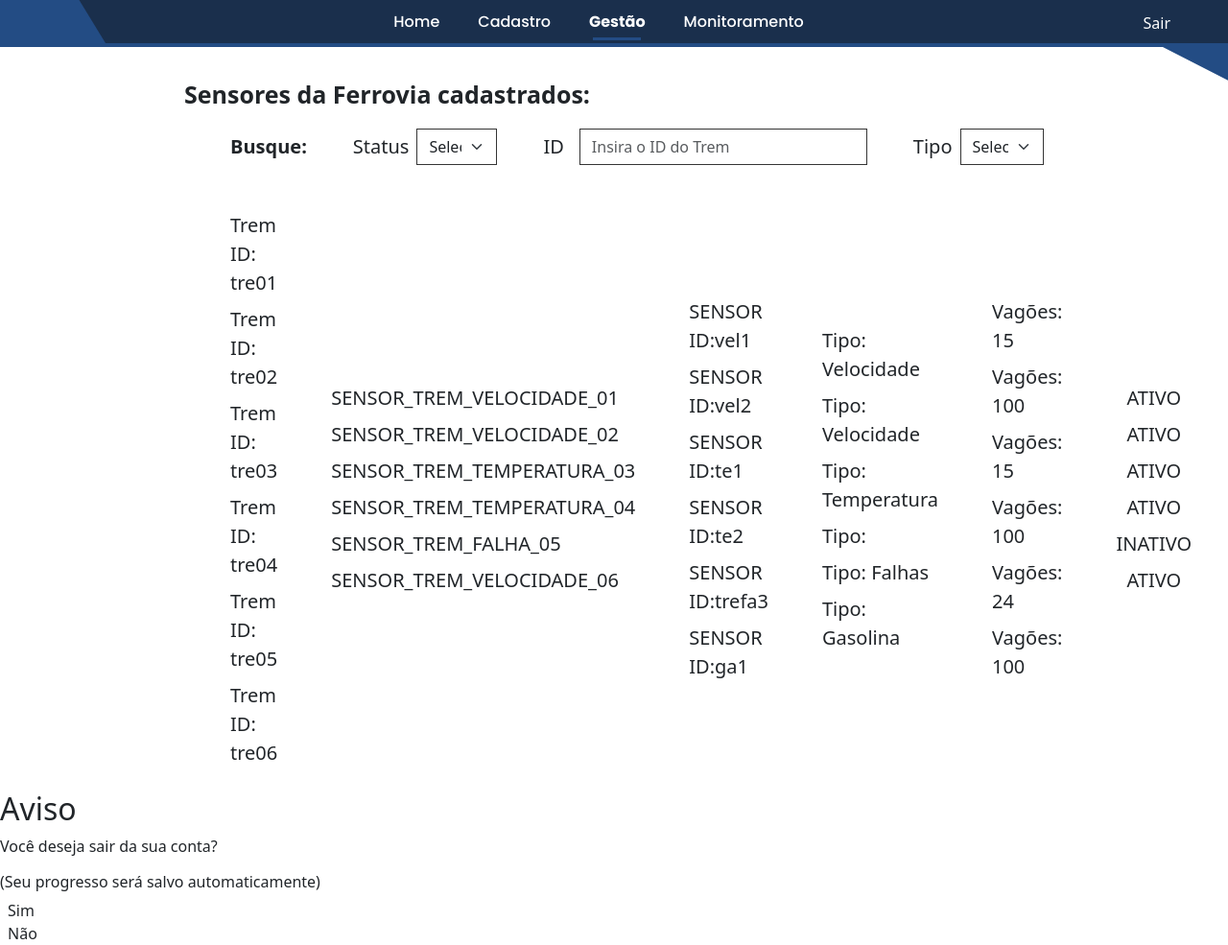
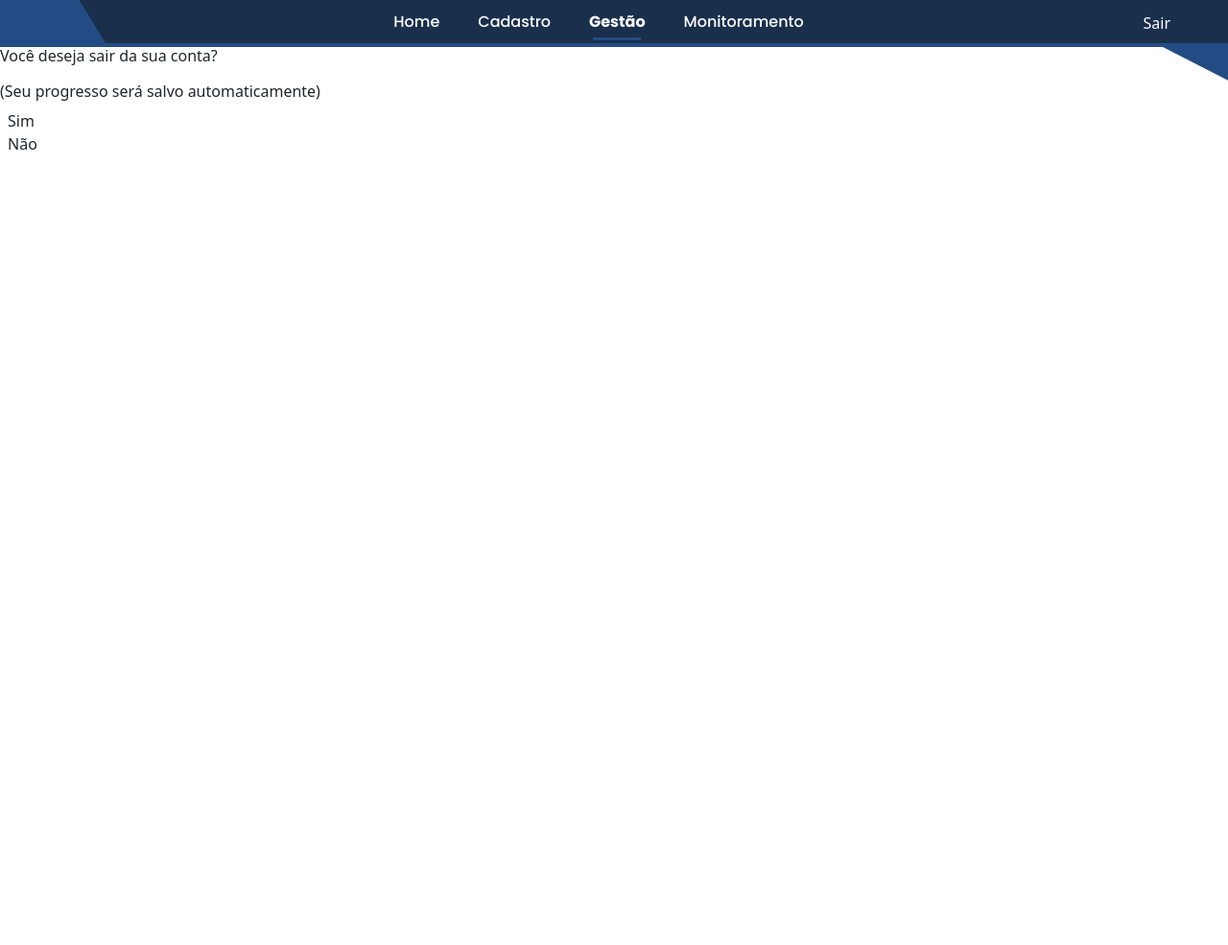
Before and after one commit to gabrielgiacomelli/sa-ferrorama, a PHP site: page /public/sensores.php in a window 1280 px wide. Shown: the whole page at 96% size. After the commit the page ends 156 px from the top, so only its background shows below. Run offline with PHP 8.4, Linux system fonts and the light colour scheme; some web fonts are replaced.

Commit message:
ref - Início da refatoração da gestão de sensores (1/4)

```diff
--- a/public/sensores.php
+++ b/public/sensores.php
@@ -11,91 +11,9 @@ include("../includes/navbar.php");
 ?>
 
 <main>
-    <div class="trens" style="margin-top: 80px; justify-self: center; width: 70%;">
-            <span style="font-size: 25px; font-weight: 700;">Sensores da Ferrovia cadastrados:</span>
-            <div class="container-maior">
-                <div class="d-flex mt-3 mb-3 gap-5" style="align-items: center;">
-                    <h5 class="ms-5 mb-0" style="font-weight: 700">Busque:</h5>
-                    <div class="d-flex align-items-center gap-2">
-                        <span style="font-size: 20px;">Status</span>
-                        <select class="form-select"
-                            style="max-width: 120px; border-radius: 0%; border: 1px solid #353535; align-self: center;">
-                            <option selected>Selecione</option>
-                            <option value="1">Ativo</option>
-                            <option value="2">Inativo</option>
-                        </select>
-                    </div>
-                    <div class="d-flex align-items-center gap-3">
-                        <span style="font-size: 20px;">ID</span>
-                        <input type="text" class="form-control" placeholder="Insira o ID do Trem"
-                            style="width: 300px; border-radius: 0%; border: 1px solid #353535">
-                        </input>
-                    </div>
-                    <div class="d-flex align-items-center gap-2">
-                        <span style="font-size: 20px;">Tipo</span>
-                        <select class="form-select"
-                            style="max-width: 120px; border-radius: 0%; border: 1px solid #353535; align-self: center;">
-                            <option selected>Selecione</option>
-                            <option value="1">Velocidade</option>
-                            <option value="2">Temperatura</option>
-                            <option value="2">Falhas</option>
-                            <option value="2">Gasolina</option>
-                        </select>
-                    </div>
-                </div>
-                <div class="d-flex mt-5 mb-3 gap-5" style="align-items: center;">
-                    <div class="ms-5 gap-2">
-                        <p style="font-size: 20px; margin-bottom: 8px;">Trem ID: tre01</p>
-                        <p style="font-size: 20px; margin-bottom: 8px;">Trem ID: tre02</p>
-                        <p style="font-size: 20px; margin-bottom: 8px;">Trem ID: tre03</p>
-                        <p style="font-size: 20px; margin-bottom: 8px;">Trem ID: tre04</p>
-                        <p style="font-size: 20px; margin-bottom: 8px;">Trem ID: tre05</p>
-                        <p style="font-size: 20px; margin-bottom: 8px;">Trem ID: tre06</p>
-                    </div>
-                    <div class="ms-2 gap-2">
-                        <p style="font-size: 20px; margin-bottom: 8px;">SENSOR_TREM_VELOCIDADE_01</p>
-                        <p style="font-size: 20px; margin-bottom: 8px;">SENSOR_TREM_VELOCIDADE_02</p>
-                        <p style="font-size: 20px; margin-bottom: 8px;">SENSOR_TREM_TEMPERATURA_03</p>
-                        <p style="font-size: 20px; margin-bottom: 8px;">SENSOR_TREM_TEMPERATURA_04</p>
-                        <p style="font-size: 20px; margin-bottom: 8px;">SENSOR_TREM_FALHA_05</p>
-                        <p style="font-size: 20px; margin-bottom: 8px;">SENSOR_TREM_VELOCIDADE_06</p>
-                    </div>
-                    <div class="ms-2 gap-2">
-                        <p style="font-size: 20px; margin-bottom: 8px;">SENSOR ID:vel1</p>
-                        <p style="font-size: 20px; margin-bottom: 8px;">SENSOR ID:vel2</p>
-                        <p style="font-size: 20px; margin-bottom: 8px;">SENSOR ID:te1</p>
-                        <p style="font-size: 20px; margin-bottom: 8px;">SENSOR ID:te2 </p>
-                        <p style="font-size: 20px; margin-bottom: 8px;">SENSOR ID:trefa3</p>
-                        <p style="font-size: 20px; margin-bottom: 8px;">SENSOR ID:ga1</p>
-                    </div>
-                    <div class="ms-2 gap-2">
-                        <p style="font-size: 20px; margin-bottom: 8px;">Tipo: Velocidade</p>
-                        <p style="font-size: 20px; margin-bottom: 8px;">Tipo: Velocidade</p>
-                        <p style="font-size: 20px; margin-bottom: 8px;">Tipo: Temperatura</p>
-                        <p style="font-size: 20px; margin-bottom: 8px;">Tipo:</p>
-                        <p style="font-size: 20px; margin-bottom: 8px;">Tipo: Falhas</p>
-                        <p style="font-size: 20px; margin-bottom: 8px;">Tipo: Gasolina</p>
-                    </div>
-                    <div class="ms-2 gap-2">
-                        <p style="font-size: 20px; margin-bottom: 8px;">Vagões: 15</p>
-                        <p style="font-size: 20px; margin-bottom: 8px;">Vagões: 100</p>
-                        <p style="font-size: 20px; margin-bottom: 8px;">Vagões: 15</p>
-                        <p style="font-size: 20px; margin-bottom: 8px;">Vagões: 100</p>
-                        <p style="font-size: 20px; margin-bottom: 8px;">Vagões: 24</p>
-                        <p style="font-size: 20px; margin-bottom: 8px;">Vagões: 100</p>
-                    </div>
-                    <div class="ms-2 gap-2" style="text-align: center">
-                        <p style="font-size: 20px; margin-bottom: 8px;">ATIVO</p>
-                        <p style="font-size: 20px; margin-bottom: 8px;">ATIVO</p>
-                        <p style="font-size: 20px; margin-bottom: 8px;">ATIVO</p>
-                        <p style="font-size: 20px; margin-bottom: 8px;">ATIVO</p>
-                        <p style="font-size: 20px; margin-bottom: 8px;">INATIVO</p>
-                        <p style="font-size: 20px; margin-bottom: 8px;">ATIVO</p>
-                    </div>
 
-                </div>
-            </div>
-        </div>
+
+
 </main>
     <!-- POPUP DE SAIR (overlay) -->
         <div class="popup" id="popup">
```
